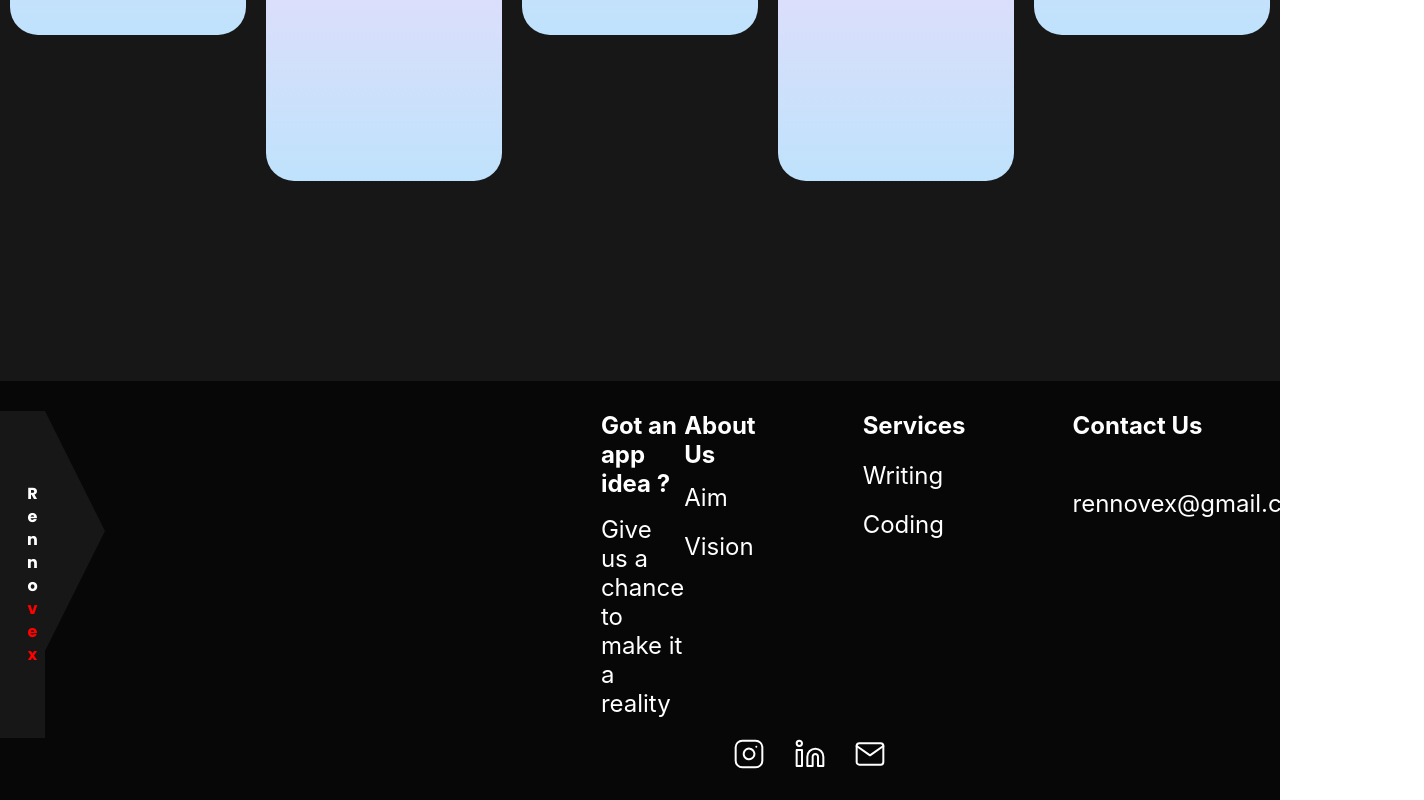
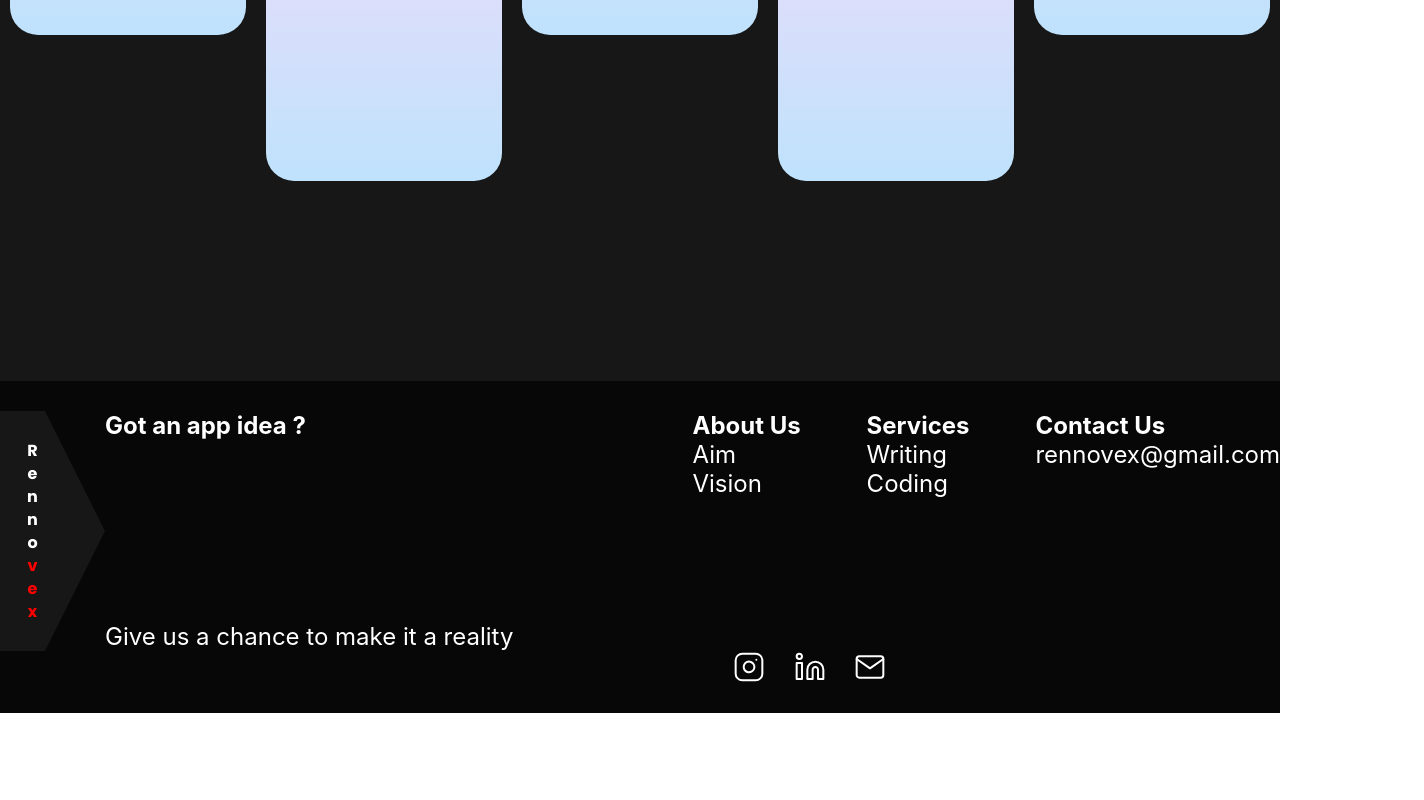
Before and after one commit to rennovex/rennovex.github.io, a React (Create React App) app in the folder rennovex-site/: page / in a window 1280 px wide. Shown: the part 2553-3353 px from the top of the page, 1424 px wide, since content can reach past the window. After the commit the page ends 3266 px from the top, so only its background shows below. Built offline with nearby package versions, Linux system fonts and the light colour scheme.

Commit message:
footer allignment

```diff
--- a/rennovex-site/src/components/Footer.js
+++ b/rennovex-site/src/components/Footer.js
@@ -10,12 +10,15 @@ const Footer = () => {
             </p>
         </div>   {/*left-panel*/}
         <div className={classes.Container}>
-            <div className={classes.Column+ ''+classes.Chance} >
-            <a className={classes.FooterLink} href="#">
+            <div className={classes.Column1+" "+ classes.chance_column} >
+
               <h1 className={classes.Heading}>Got an app idea ?</h1>
-              <p className={classes.FooterLink}> Give us a chance to make it a reality</p>
+              <a className={classes.FooterLink} href="#">
+               Give us a chance to
+              make it a reality
             </a>
             </div>
+            <div className={classes.Column1}>
             <div className={classes.Column}>
 
               <h1 className={classes.Heading}>About Us</h1>
@@ -32,7 +35,7 @@ const Footer = () => {
               <h1 className={classes.Heading}>Contact Us</h1>
               <a className={classes.FooterLink} href="#">rennovex@gmail.com</a>
             </div>
-
+          </div>
         </div>{/*content*/}
 
       </div>
--- a/rennovex-site/src/components/Footer.module.css
+++ b/rennovex-site/src/components/Footer.module.css
@@ -49,20 +49,37 @@
 
     display: flex;
     flex-direction: row;
-    justify-content: center;
-    max-width: 1000px;
-    padding-left:50%;
+    justify-content: stretch;
+    width: 100%;
+    /* max-width: 1000px; */
+    /* padding-left:50%; */
     margin: 0 auto;
-     /* background: rgb(63, 56, 56);  */
+     /* background: rgb(105, 32, 32);  */
 }
 
-.Column {
+.Column1{
+   /* background-color: aqua;  */
+   width: 100%;
+  display: flex;
+  flex-direction: row;
+  justify-content: space-between;
 
-  display: flex;
+}
+.Column{
+    display: flex;
   flex-direction: column;
   text-align: left;
-  padding-right:20%;
 }
+.chance_column{
+    /* background-color: beige; */
+
+    display: flex;
+    flex-direction: column;
+
+
+}
+
+
 
 .logo{
 justify-self:flex-end;
@@ -80,7 +97,7 @@ padding-left:5%;
 
 .FooterLink {
   color: #fff;
-  margin-bottom: 20px;
+  /* margin-bottom: 20px; */
   text-decoration: none;
   font-size: 24px;
   /* padding-right:20px; */
@@ -93,7 +110,7 @@ padding-left:5%;
 .Heading {
   font-size: 24px;
   color: #fff;
-  margin-bottom: 20%;
+
   font-weight: bold;
 }
 @media (max-width: 1000px) {
```
